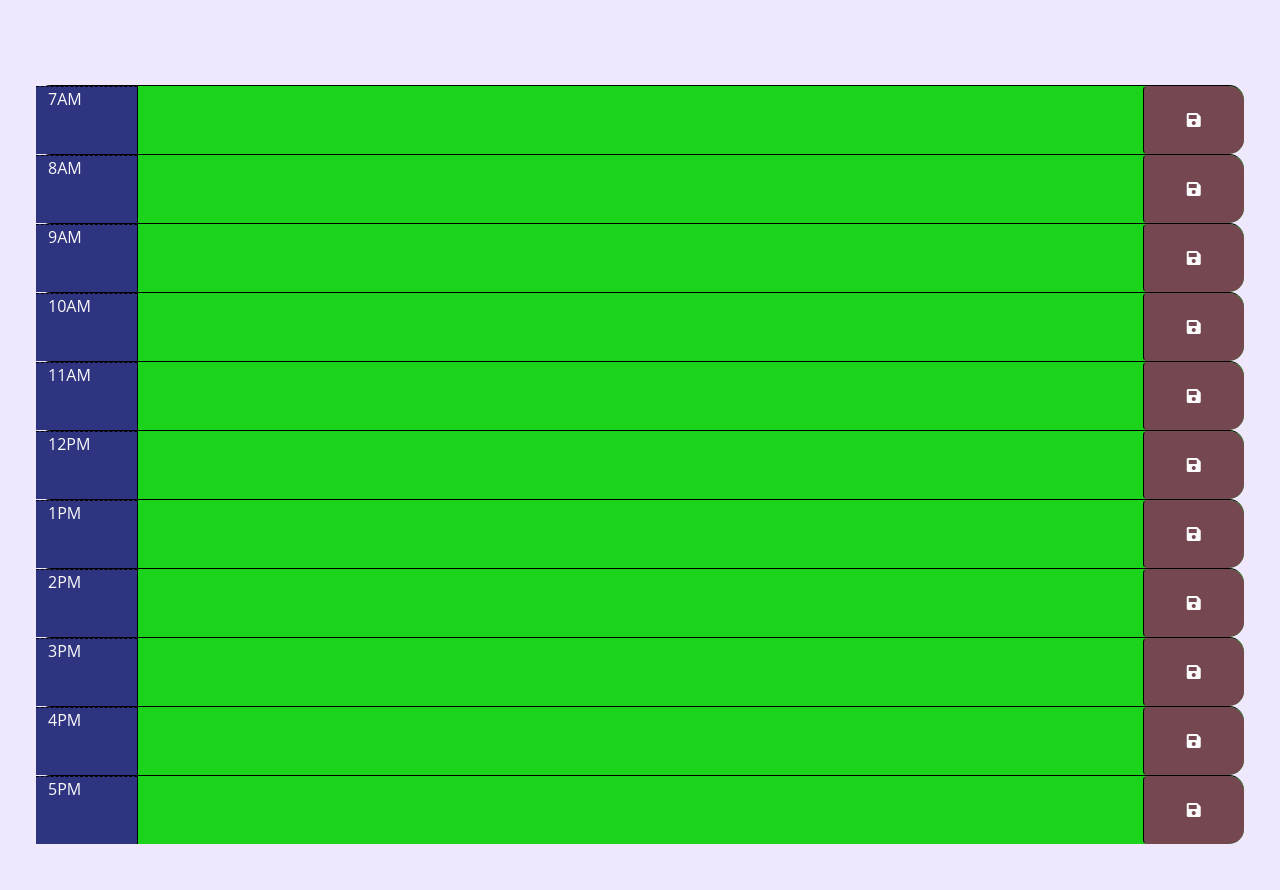
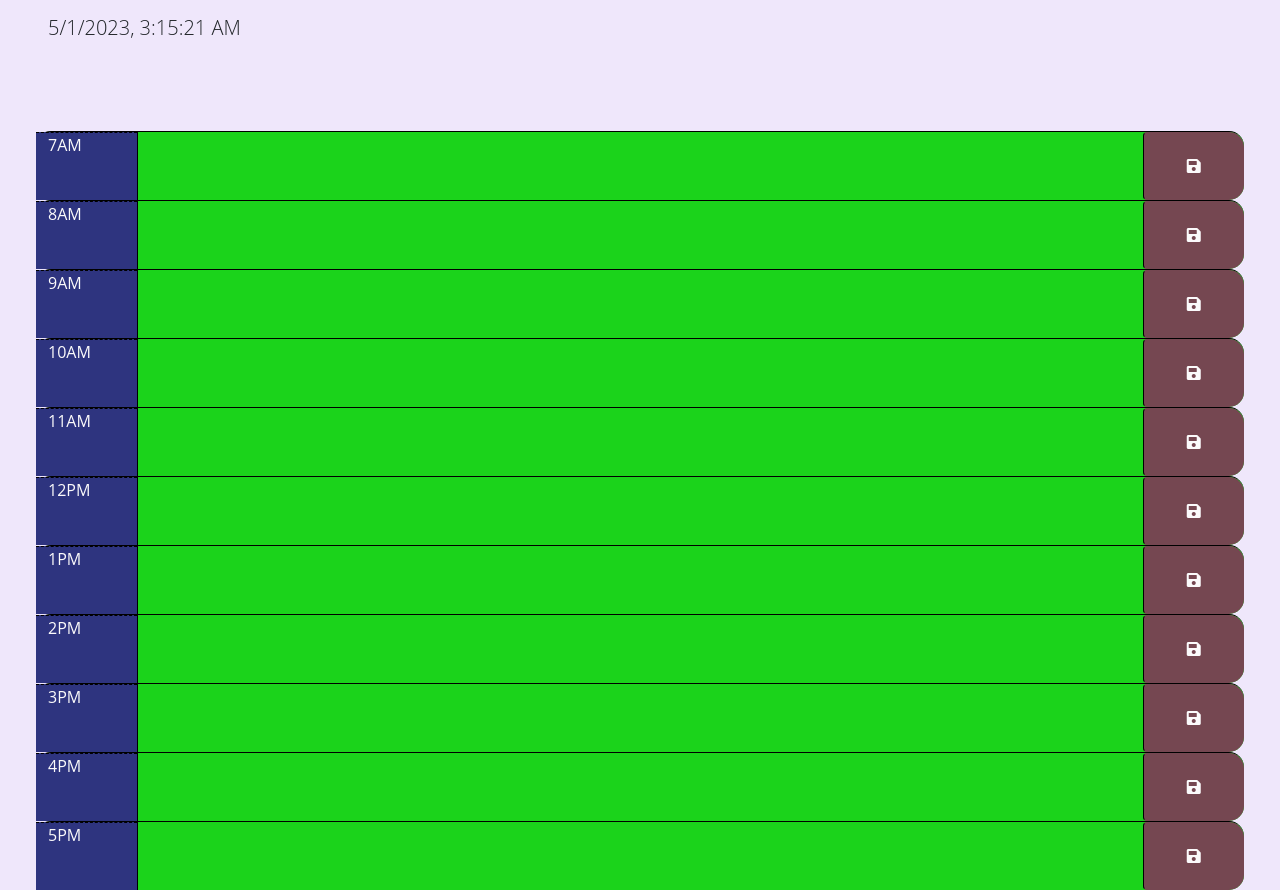
Before and after one commit to Gcruz10/Daily-work-life, a plain HTML site: page Develop/index.html in a window 1280 px wide. Shown: the part 166-1056 px from the top of the page. Before the commit the page ends 1010 px from the top, so only its background shows below. Drawn offline with nearby package versions, Linux system fonts and the light colour scheme.

Commit message:
added to JS

```diff
--- a/Develop/index.html
+++ b/Develop/index.html
@@ -20,7 +20,7 @@
       href="https://fonts.googleapis.com/css2?family=Fira+Sans:wght@400;700&display=swap"
       rel="stylesheet"
     />
-    <link rel="stylesheet" href="style.css" />
+    <link rel="stylesheet" href="./style.css" />
     <title>Work Day Scheduler</title>
   </head>
 
@@ -41,93 +41,93 @@
         code is implemented.
         -->
 
-      <div id="hour-7" class="row time-block past present future">
+      <section id="hour-7" class="row time-block">
         <div class="col-md-1 hour">7AM</div>
         <textarea class="col-md-10 description"></textarea>
         <button class="btn saveBtn col-md-1">
           <i class="fas fa-save"></i>
         </button>
-      </div>
+      </section>
 
-      <div id="hour-8" class="row time-block past present future">
+      <section id="hour-8" class="row time-block">
         <div class="col-md-1 hour">8AM</div>
         <textarea class="col-md-10 description"></textarea>
         <button class="btn saveBtn col-md-1">
           <i class="fas fa-save"></i>
         </button>
-      </div>
+      </section>
 
-      <div id="hour-9" class="row time-block past present future">
+      <section id="hour-9" class="row time-block">
         <div class="col-md-1 hour">9AM</div>
         <textarea class="col-md-10 description"></textarea>
         <button class="btn saveBtn col-md-1">
           <i class="fas fa-save"></i>
         </button>
-      </div>
+      </section>
 
-      <div id="hour-10" class="row time-block past present future">
+      <section id="hour-10" class="row time-block">
         <div class="col-md-1 hour">10AM</div>
         <textarea class="col-md-10 description"></textarea>
         <button class="btn saveBtn col-md-1">
           <i class="fas fa-save"></i>
         </button>
-      </div>
+      </section>
 
-      <div id="hour-11" class="row time-block past present future">
+      <section id="hour-11" class="row time-block">
         <div class="col-md-1 hour">11AM</div>
         <textarea class="col-md-10 description"></textarea>
         <button class="btn saveBtn col-md-1">
           <i class="fas fa-save"></i>
         </button>
-      </div>
+      </section>
 
-      <div id="hour-12" class="row time-block past present future">
+      <section id="hour-12" class="row time-block">
         <div class="col-md-1 hour">12PM</div>
         <textarea class="col-md-10 description"></textarea>
         <button class="btn saveBtn col-md-1">
           <i class="fas fa-save"></i>
         </button>
-      </div>
+      </section>
 
-      <div id="hour-13" class="row time-block past present future">
+      <section id="hour-13" class="row time-block">
         <div class="col-md-1 hour">1PM</div>
         <textarea class="col-md-10 description"></textarea>
         <button class="btn saveBtn col-md-1">
           <i class="fas fa-save"></i>
         </button>
-      </div>
+      </section>
 
-      <div id="hour-14" class="row time-block past present future">
+      <section id="hour-14" class="row time-block">
         <div class="col-md-1 hour">2PM</div>
         <textarea class="col-md-10 description"></textarea>
         <button class="btn saveBtn col-md-1">
           <i class="fas fa-save"></i>
         </button>
-      </div>
+      </section>
 
-      <div id="hour-15" class="row time-block past present future">
+      <section id="hour-15" class="row time-block">
         <div class="col-md-1 hour">3PM</div>
         <textarea class="col-md-10 description"></textarea>
         <button class="btn saveBtn col-md-1">
           <i class="fas fa-save"></i>
         </button>
-      </div>
+      </section>
 
-      <div id="hour-16" class="row time-block past present future">
+      <section id="hour-16" class="row time-block">
         <div class="col-md-1 hour">4PM</div>
         <textarea class="col-md-10 description"></textarea>
         <button class="btn saveBtn col-md-1">
           <i class="fas fa-save"></i>
         </button>
-      </div>
+      </section>
 
-      <div id="hour-17" class="row time-block past present future">
+      <section id="hour-17" class="row time-block">
         <div class="col-md-1 hour">5PM</div>
         <textarea class="col-md-10 description"></textarea>
         <button class="btn saveBtn col-md-1">
           <i class="fas fa-save"></i>
         </button>
-      </div>
+      </section>
 
     </div>
     <script src="https://cdnjs.cloudflare.com/ajax/libs/jquery/3.2.1/jquery.min.js"></script>
@@ -135,6 +135,6 @@
     integrity="sha256-iu/zLUB+QgISXBLCW/mcDi/rnf4m4uEDO0wauy76x7U="
     crossorigin="anonymous"></script>
 
-    <script src="script.js"></script>
+    <script src="./script.js"></script>
   </body>
 </html>
--- a/Develop/script.js
+++ b/Develop/script.js
@@ -1,35 +1,46 @@
 // Wrap all code that interacts with the DOM in a call to jQuery to ensure that
 // the code isn't run until the browser has finished rendering all the elements
 // in the html.
-$(function () {
+$(document).ready(function () {
+  $(".saveBtn").on("click", function () {
+      var value = $(this).siblings(".description").val();
+      var time = $(this).parent().attr("id");
 
-  $("#hour7".description).val(localStorage.getItem("hour7"));
-  $("#hour8".description).val(localStorage.getItem("hour8"));
-  $("#hour9".description).val(localStorage.getItem("hour9"));
-  $("#hour10".description).val(localStorage.getItem("hour10"));
-  $("#hour11".description).val(localStorage.getItem("hour11"));
-  $("#hour12".description).val(localStorage.getItem("hour12"));
-  $("#hour13".description).val(localStorage.getItem("hour13"));
-  $("#hour14".description).val(localStorage.getItem("hour14"));
-  $("#hour15".description).val(localStorage.getItem("hour15"));
-  $("#hour16".description).val(localStorage.getItem("hour16"));
-  $("#hour17".description).val(localStorage.getItem("hour17"));
-  // TODO: Add a listener for click events on the save button. This code should
-  // use the id in the containing time-block as a key to save the user input in
-  // local storage. HINT: What does `this` reference in the click listener
-  // function? How can DOM traversal be used to get the "hour-x" id of the
-  // time-block containing the button that was clicked? How might the id be
-  // useful when saving the description in local storage?
-  //
-  // TODO: Add code to apply the past, present, or future class to each time
-  // block by comparing the id to the current hour. HINTS: How can the id
-  // attribute of each time-block be used to conditionally add or remove the
-  // past, present, and future classes? How can Day.js be used to get the
-  // current hour in 24-hour time?
-  //
-  // TODO: Add code to get any user input that was saved in localStorage and set
-  // the values of the corresponding textarea elements. HINT: How can the id
-  // attribute of each time-block be used to do this?
-  //
-  // TODO: Add code to display the current date in the header of the page.
+      localStorage.setItem(time, value);
+
+      $(".notification").addClass("show");
+
+      setTimeout(function () {
+          $(".notification").removeClass("show");
+      }, 1000);
+  });
+   $(".time-block").each(function() {
+    console.log($(this))
+    var time = parseInt($(this).attr("id").split("-")[1])
+    var currentTime = new Date().getHours()
+    console.log(time,currentTime)
+    if(time < currentTime){
+      $(this).addClass("past")
+    }
+    else if(time === currentTime){
+      $(this).addClass("present")
+    }
+    else{
+      $(this).addClass("future")
+    }
+   })
+
+  $("#hour-7 .description").val(localStorage.getItem("hour-7"));
+  $("#hour-8 .description").val(localStorage.getItem("hour-8"));
+  $("#hour-9 .description").val(localStorage.getItem("hour-9"));
+  $("#hour-10 .description").val(localStorage.getItem("hour-10"));
+  $("#hour-11 .description").val(localStorage.getItem("hour-11"));
+  $("#hour-12 .description").val(localStorage.getItem("hour-12"));
+  $("#hour-13 .description").val(localStorage.getItem("hour-13"));
+  $("#hour-14 .description").val(localStorage.getItem("hour-14"));
+  $("#hour-15 .description").val(localStorage.getItem("hour-15"));
+  $("#hour-16 .description").val(localStorage.getItem("hour-16"));
+  $("#hour-17 .description").val(localStorage.getItem("hour-17"));
+
+  $("#currentDay").text(new Date ().toLocaleString())
 });
--- a/Develop/style.css
+++ b/Develop/style.css
@@ -11,6 +11,7 @@ textarea {
   color: #fbfafb;
   border-left: 1px solid black;
   padding: 10px;
+  font-display: block;
 }
 
 .description {
```
